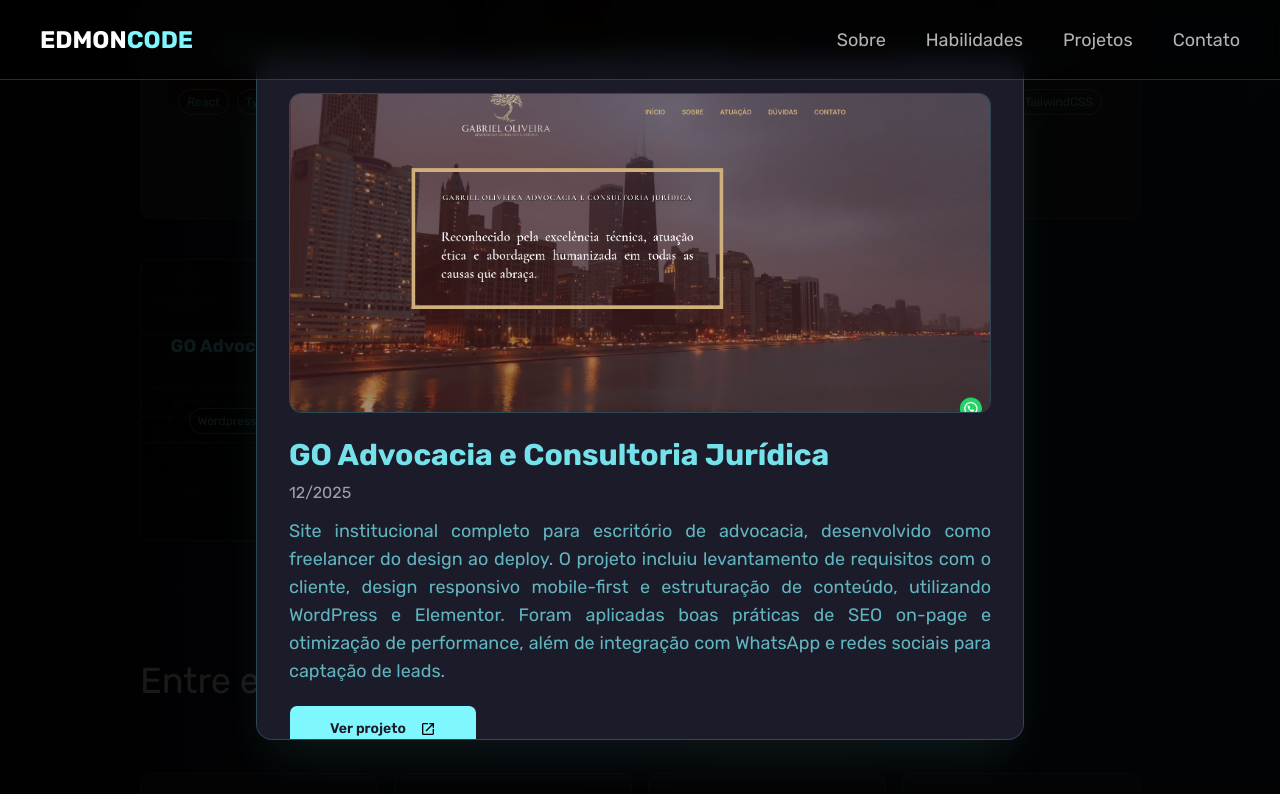
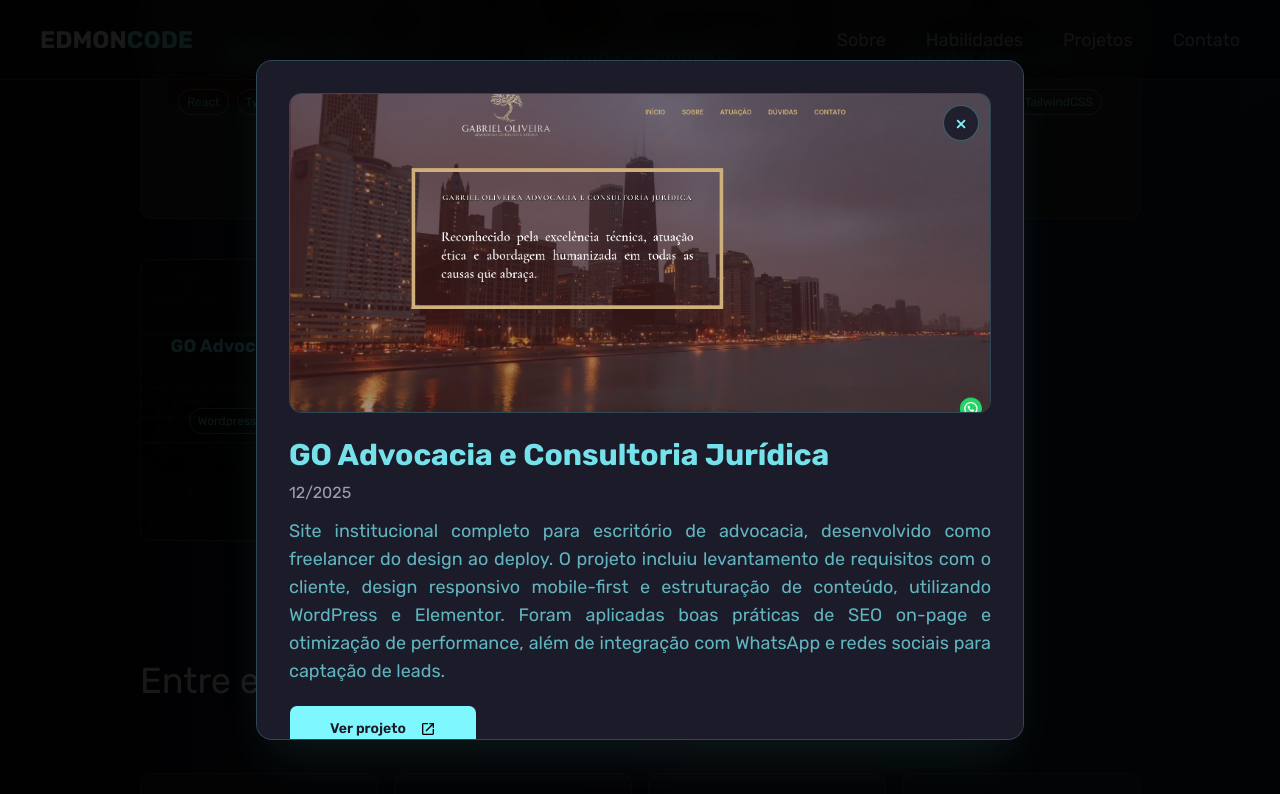
Before and after one commit to Edmon-Nascimento/portfolio-edmoncode, a React (Vite) app: page / in a window 1280 px wide. Both pictures are taken after a click on the button 293 px from the left and 2355 px from the top of the page. Shown: the part 1955-2749 px from the top of the page. Built offline with nearby package versions, Linux system fonts and the light colour scheme.

Commit message:
feat: add dialog close on project component

```diff
--- a/src/components/header.tsx
+++ b/src/components/header.tsx
@@ -23,7 +23,7 @@ export default function Header() {
   const [open, setOpen] = useState(false);
 
   return (
-    <header className="p-6 border-b bg-black/30 backdrop-blur-md border-[#7ff7ff]/20 lg:px-10 h-20 fixed w-screen z-50">
+    <header className="p-6 border-b bg-black/30 backdrop-blur-md border-[#7ff7ff]/20 lg:px-10 h-20 fixed w-screen z-40">
       <Sheet open={open} onOpenChange={setOpen}>
         <div className="flex justify-between items-center h-full">
           <a href="#home">
--- a/src/components/projects.tsx
+++ b/src/components/projects.tsx
@@ -66,12 +66,9 @@ export default function Projects() {
 
         <div className="grid gap-10 grid-cols-1 sm:grid-cols-2 lg:grid-cols-3">
           {projectsData.map((project) => (
-            <Dialog.Root>
+            <Dialog.Root key={project.id}>
               <Dialog.Trigger>
-                <div
-                  key={project.id}
-                  className="group relative rounded-xl overflow-hidden border border-[#7ff7ff]/20 bg-white/5 cursor-pointer hover:scale-110 duration-300"
-                >
+                <div className="group relative rounded-xl overflow-hidden border border-[#7ff7ff]/20 bg-white/5 cursor-pointer hover:scale-110 duration-300">
                   <img
                     src={project.coverImg}
                     alt={project.title}
@@ -95,18 +92,28 @@ export default function Projects() {
                 </div>
               </Dialog.Trigger>
               <Dialog.Portal>
-                <Dialog.Overlay className="fixed inset-0 bg-black/90" />
+                <Dialog.Overlay className="fixed inset-0 z-60 bg-black/90" />
                 <Dialog.Content
-                  className="fixed top-1/2 left-1/2 -translate-x-1/2 -translate-y-1/2
-             w-[90vw] max-w-3xl max-h-[85vh] overflow-y-auto
-             bg-[#1c1b2a] rounded-2xl border border-[#7ff7ff]/20
-             shadow-2xl shadow-[#7ff7ff]/10 focus:outline-none
-             data-[state=open]:animate-in data-[state=closed]:animate-out
-             data-[state=closed]:fade-out-0 data-[state=open]:fade-in-0
-             data-[state=closed]:zoom-out-95 data-[state=open]:zoom-in-95"
+                  className="fixed left-1/2 top-1/2 z-70 -translate-x-1/2 -translate-y-1/2
+                  w-[95vw] max-w-3xl max-h-[90dvh] sm:max-h-[85vh] overflow-y-auto overscroll-contain
+                  bg-[#1c1b2a] rounded-2xl border border-[#7ff7ff]/20
+                  shadow-2xl shadow-[#7ff7ff]/10 focus:outline-none
+                  data-[state=open]:animate-in data-[state=closed]:animate-out
+                  data-[state=closed]:fade-out-0 data-[state=open]:fade-in-0
+                  data-[state=closed]:zoom-out-95 data-[state=open]:zoom-in-95"
                 >
-                  <div className="flex flex-col p-6 sm:p-8 gap-6">
-                    <div className="w-full">
+                  <div className="flex flex-col gap-4 p-4 sm:gap-6 sm:p-8">
+                    <div className="relative w-full">
+                      <Dialog.Close asChild>
+                        <button
+                          type="button"
+                          aria-label="Fechar projeto"
+                          className="absolute right-2 top-2 z-10 flex h-9 w-9 items-center justify-center rounded-full border border-[#7ff7ff]/30 bg-[#1c1b2a]/90 text-xl text-[#7ff7ff] transition  sm:right-3 sm:top-3 cursor-pointer"
+                        >
+                          ×
+                        </button>
+                      </Dialog.Close>
+
                       <img
                         className="w-full h-56 sm:h-72 md:h-80 object-cover rounded-xl border border-[#7ff7ff]/20"
                         src={project.coverImg}
--- a/src/components/ui/button.tsx
+++ b/src/components/ui/button.tsx
@@ -5,7 +5,7 @@ import { Slot } from "@radix-ui/react-slot";
 import { cn } from "@/components/lib/utils";
 
 const buttonVariants = cva(
-  "group/button inline-flex shrink-0 items-center justify-center rounded-lg border border-transparent bg-clip-padding text-sm font-medium whitespace-nowrap transition-all outline-none select-none focus-visible:border-ring focus-visible:ring-3 focus-visible:ring-ring/50 active:not-aria-[haspopup]:translate-y-px disabled:pointer-events-none disabled:opacity-50 aria-invalid:border-destructive aria-invalid:ring-3 aria-invalid:ring-destructive/20 dark:aria-invalid:border-destructive/50 dark:aria-invalid:ring-destructive/40 [&_svg]:pointer-events-none [&_svg]:shrink-0 [&_svg:not([class*='size-'])]:size-4",
+  "group/button inline-flex shrink-0 items-center justify-center rounded-lg border border-transparent bg-clip-padding text-sm font-medium whitespace-nowrap transition-all outline-none select-none focus-visible:border-ring focus-visible:ring-3 focus-visible:ring-ring/50 active:not-aria-[haspopup]:translate-y-px disabled:pointer-events-none disabled:opacity-50 aria-invalid:border-destructive aria-invalid:ring-3 aria-invalid:ring-destructive/20 dark:aria-invalid:border-destructive/50 dark:aria-invalid:ring-destructive/40 [&_svg]:pointer-events-none [&_svg]:shrink-0 [&_svg:not([class*='size-'])]:size-4 cursor",
   {
     variants: {
       variant: {
```
Also changed, not shown: .yarnrc.yml (added), 1 other file (tests, documents, lock files or other folders).
